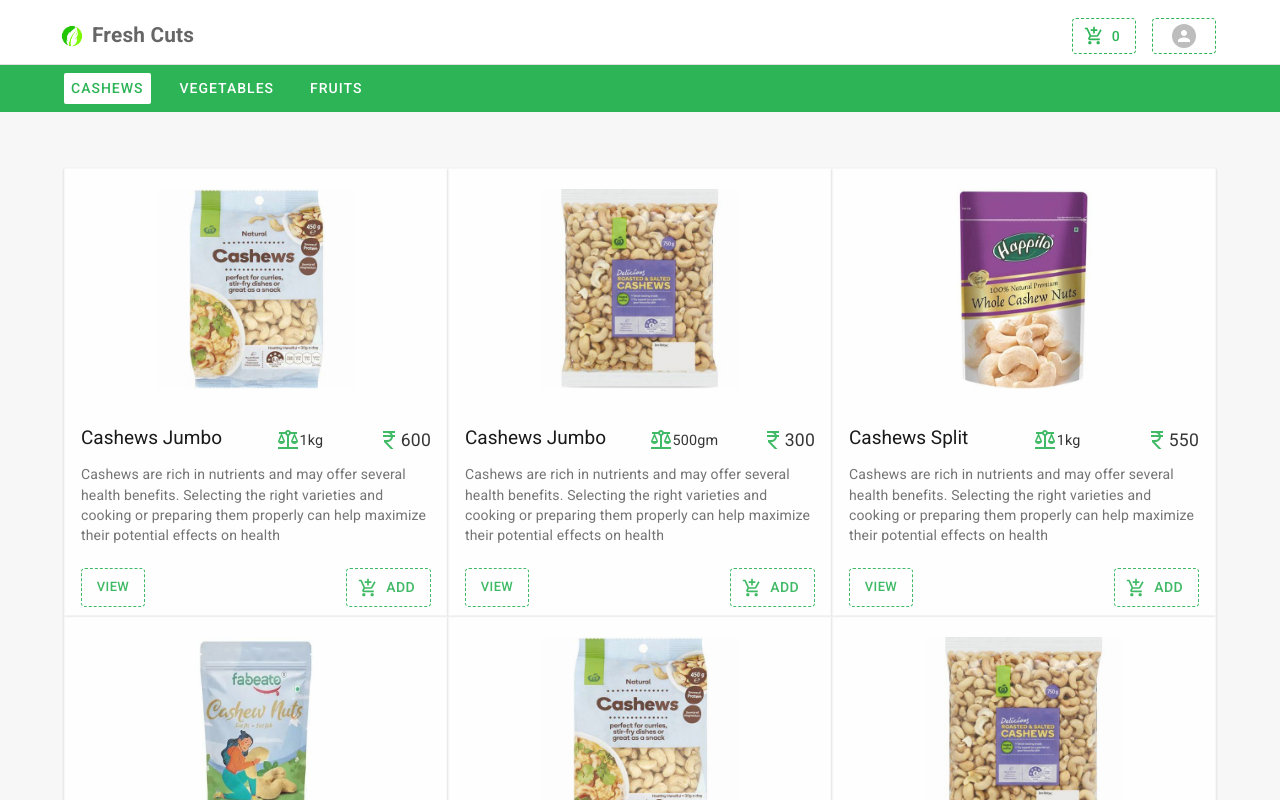
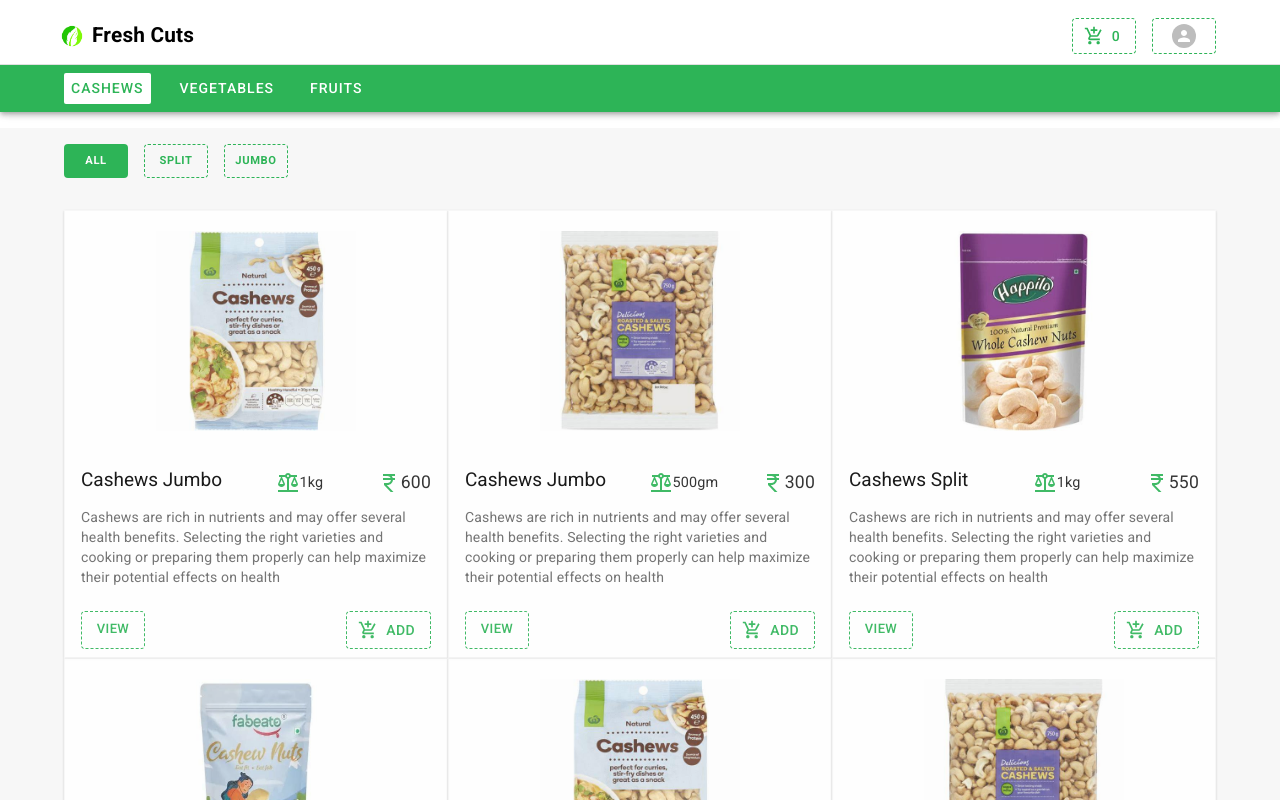
Before and after one commit to madhavavarma/shopui, a React (Create React App) app: page /shopui/checkout in a window 1280 px wide. Both pictures are taken after a click on the element "Fresh Cuts". Shown: the top 800 px of the page. Built offline with nearby package versions, Linux system fonts and the light colour scheme.

Commit message:
Subcategories

```diff
--- a/src/Components/Checkout/Order.tsx
+++ b/src/Components/Checkout/Order.tsx
@@ -35,7 +35,7 @@
   };
 
   const decrementFromCart = (product: IProduct) => {
-    dispatch(checkoutActions.decrementFromCart({ product: product }));
+    dispatch(checkoutActions.reduceProductQuantity({ product: product }));
   };
 
   const removeCartItemHandler = (product: IProduct) => {
--- a/src/Components/Layout/Header.tsx
+++ b/src/Components/Layout/Header.tsx
@@ -1,16 +1,45 @@
 import {
+  AppBar,
   Avatar,
+  Box,
   Button,
   Container,
   Divider,
   Grid,
+  Slide,
   Stack,
+  Toolbar,
   Typography,
+  useScrollTrigger,
 } from "@mui/material";
 import AddShoppingCartIcon from "@mui/icons-material/AddShoppingCart";
 import { useNavigate } from "react-router-dom";
 import { IStoreReducer } from "../../models/IStoreReducer";
 import { useSelector } from "react-redux";
+import React from "react";
+import { Categoreis } from "../Products/Categories";
+
+interface Props {
+  /**
+   * Injected by the documentation to work in an iframe.
+   * You won't need it on your project.
+   */
+  window?: () => Window;
+  children: React.ReactElement;
+}
+
+function ElevationScroll(props: Props) {
+  const { children, window } = props;
+  const trigger = useScrollTrigger({
+    disableHysteresis: true,
+    threshold: 0,
+    target: window ? window() : undefined,
+  });
+
+  return React.cloneElement(children, {
+    elevation: trigger ? 4 : 0,
+  });
+}
 
 export const Header = () => {
   const navigate = useNavigate();
@@ -30,6 +59,17 @@
 
   return (
     <header>
+      <ElevationScroll>
+        <Box>
+          <AppBar sx={{ backgroundColor: "#f9f9f9", padding: "0" }}>
+            <Toolbar
+              sx={{ backgroundColor: "#f9f9f9", padding: "0 !important" }}
+            >
+              <Box
+                display="flex"
+                flexDirection="column"
+                sx={{ backgroundColor: "#fff", width: "100%" }}
+              >
                 <Container>
                   <Grid display="flex" pt={2} pb={1} alignItems="center">
                     <Grid
@@ -49,7 +89,7 @@
                       <Typography
                         fontSize={"1.3rem"}
                         fontWeight={"bold"}
-              sx={{ cursor: "pointer" }}
+                        sx={{ cursor: "pointer", color: "black" }}
                       >
                         Fresh Cuts
                       </Typography>
@@ -64,7 +104,10 @@
                         >
                           {cart.length}
                         </Button>
-              <Button variant="outlined" onClick={accountClickHandler}>
+                        <Button
+                          variant="outlined"
+                          onClick={accountClickHandler}
+                        >
                           <Avatar sx={{ width: 24, height: 24 }}></Avatar>
                         </Button>
                       </Stack>
@@ -72,6 +115,13 @@
                   </Grid>
                 </Container>
                 <Divider />
+                <Categoreis />
+              </Box>
+            </Toolbar>
+          </AppBar>
+        </Box>
+      </ElevationScroll>
+      <Box mt={16}></Box>
     </header>
   );
 };
--- a/src/Components/Products/Categories.tsx
+++ b/src/Components/Products/Categories.tsx
@@ -1,29 +1,33 @@
-import { Container, Grid, Link } from "@mui/material";
+import { Box, Button, Container, Divider, Grid, Link } from "@mui/material";
 import { useDispatch, useSelector } from "react-redux";
 import { IStoreReducer } from "../../models/IStoreReducer";
 import { ProductActions } from "../../store/ProductSlice";
 import { categoryActions } from "../../store/CategorySlice";
 
 export const Categoreis = () => {
-
   const dispatch = useDispatch();
   const categories = useSelector((store: IStoreReducer) => store.category.list);
   const active = useSelector((store: IStoreReducer) => store.category.active);
 
+  const activeCategory = categories.find((cat) => cat.id == active);
+
   const handleCategoryClick = (id: number) => {
-    dispatch(categoryActions.setActive(id))
-  }
+    dispatch(categoryActions.setActive(id));
+  };
 
   return (
-    <nav className="navClass">
+    <nav>
+      <Box className="navClass">
         <Container>
+          <Grid display="flex" flexDirection="column">
             <Grid display="flex" gap={2} alignItems={"center"}>
-          {categories.map(x => <Grid item xs="auto">
+              {categories.map((x) => (
+                <Grid item xs="auto">
                   <Link
                     href="#"
                     underline="none"
                     variant="button"
-              onClick = {e => handleCategoryClick(x.id)}
+                    onClick={(e) => handleCategoryClick(x.id)}
                     sx={{
                       borderRadius: "2px",
                       display: "inline-block",
@@ -33,19 +37,24 @@
 
                       padding: "3px 7px",
                       letterSpacing: "1px",
-                backgroundColor: active != x.id ? "": "#fff !important",
-                color: active != x.id ? "#fff !important": "#2db457 !important",
+                      backgroundColor: active != x.id ? "" : "#fff !important",
+                      color:
+                        active != x.id
+                          ? "#fff !important"
+                          : "#2db457 !important",
                       "&:hover": {
-                  color: "#240303"
+                        color: "#240303",
                       },
                     }}
                   >
                     {x.name}
                   </Link>
-          </Grid>)}
-
+                </Grid>
+              ))}
+            </Grid>
           </Grid>
         </Container>
+      </Box>
     </nav>
   );
 };
--- a/src/Components/Products/Detail.tsx
+++ b/src/Components/Products/Detail.tsx
@@ -59,7 +59,7 @@
   };
 
   const decrementFromCart = (product: IProduct) => {
-    dispatch(checkoutActions.decrementFromCart({ product: product }));
+    dispatch(checkoutActions.reduceProductQuantity({ product: product }));
   };
 
   const isProductInCart = (product: IProduct) => {
--- a/src/Components/Products/Products.tsx
+++ b/src/Components/Products/Products.tsx
@@ -1,4 +1,5 @@
 import {
+  Box,
   Button,
   Card,
   CardActions,
@@ -9,7 +10,6 @@
   Typography,
 } from "@mui/material";
 import AddShoppingCartIcon from "@mui/icons-material/AddShoppingCart";
-import { Categoreis } from "./Categories";
 import { IStoreReducer } from "../../models/IStoreReducer";
 import { useDispatch, useSelector } from "react-redux";
 import { checkoutActions } from "../../store/CheckoutSlice";
@@ -19,6 +19,7 @@
 import BalanceOutlinedIcon from "@mui/icons-material/BalanceOutlined";
 import CurrencyRupeeIcon from "@mui/icons-material/CurrencyRupee";
 import { useNavigate } from "react-router-dom";
+import SubCategories from "./SubCategories";
 
 export const Products = () => {
   var dispatch = useDispatch();
@@ -27,9 +28,14 @@
   var cartProducts = useSelector(
     (store: IStoreReducer) => store.checkout.cartList
   );
-  var activeCategory = useSelector(
-    (store: IStoreReducer) => store.category.active
+
+  const categories = useSelector((store: IStoreReducer) => store.category.list);
+  const active = useSelector((store: IStoreReducer) => store.category.active);
+  const subActive = useSelector(
+    (store: IStoreReducer) => store.category.subActive
   );
+
+  const activeCategory = categories.find((cat) => cat.id == active);
 
   const addToCartHandler = (product: IProduct) => {
     dispatch(checkoutActions.addToCart({ product: product }));
@@ -40,7 +46,7 @@
   };
 
   const decrementFromCart = (product: IProduct) => {
-    dispatch(checkoutActions.decrementFromCart({ product: product }));
+    dispatch(checkoutActions.reduceProductQuantity({ product: product }));
   };
 
   const isProductInCart = (product: IProduct) => {
@@ -57,11 +63,15 @@
 
   return (
     <section className="backgroundf7">
-      <Categoreis />
       <Container>
-        <Grid container mt={1} pt={6} pb={10}>
+        <SubCategories />
+        <Grid container pt={4} pb={10}>
           {products
-            .filter((product) => product.categories.includes(activeCategory))
+            .filter((product) => product.categories.includes(active))
+            .filter(
+              (product) =>
+                subActive == -1 || product.subCategories.includes(subActive)
+            )
             .map((product, index) => {
               return (
                 <Grid
--- /dev/null
+++ b/src/Components/Products/SubCategories.tsx
@@ -0,0 +1,57 @@
+import { Box, Button, Grid } from "@mui/material";
+import { useDispatch, useSelector } from "react-redux";
+import { IStoreReducer } from "../../models/IStoreReducer";
+import { categoryActions } from "../../store/CategorySlice";
+
+const SubCategories = () => {
+  const dispatch = useDispatch();
+  const categories = useSelector((store: IStoreReducer) => store.category.list);
+  const active = useSelector((store: IStoreReducer) => store.category.active);
+  const subActive = useSelector(
+    (store: IStoreReducer) => store.category.subActive
+  );
+
+  const activeCategory = categories.find((cat) => cat.id == active);
+
+  const handleCatClick = (id: number) => {
+    dispatch(categoryActions.setSubActive(id));
+  };
+
+  return (
+    <Box>
+      <Grid display="flex" pt={2} gap={2} alignItems={"center"} sx={{}}>
+        <Button
+          sx={{
+            color: subActive == -1 ? "#f9f9f9 !important" : "",
+            backgroundColor: subActive == -1 ? "#2db457 !important" : "",
+            fontSize: "0.7rem !important",
+            fontWeight: "bold",
+            letterSpacing: 0.6,
+          }}
+          onClick={(e) => handleCatClick(-1)}
+        >
+          {"ALL"}
+        </Button>
+        {activeCategory?.subCategoreis?.map((subCat) => (
+          <Grid item xs="auto">
+            <Button
+              onClick={(e) => handleCatClick(subCat.id)}
+              sx={{
+                color: subActive == subCat.id ? "#f9f9f9 !important" : "",
+                backgroundColor:
+                  subActive == subCat.id ? "#2db457 !important" : "",
+                fontSize: "0.7rem !important",
+                fontWeight: "bold",
+                letterSpacing: 0.6,
+              }}
+            >
+              {subCat.name}
+            </Button>
+          </Grid>
+        ))}
+      </Grid>
+    </Box>
+  );
+};
+
+export default SubCategories;
--- a/src/models/ICategory.ts
+++ b/src/models/ICategory.ts
@@ -1,4 +1,5 @@
 export interface Category {
   id: number;
   name: string;
+  subCategoreis?: Category[]
 }
--- a/src/models/IProduct.ts
+++ b/src/models/IProduct.ts
@@ -6,4 +6,5 @@
   description: string;
   image: string;
   categories: number[];
+  subCategories: number[];
 }
--- a/src/models/IStoreCategory.ts
+++ b/src/models/IStoreCategory.ts
@@ -3,4 +3,5 @@
 export interface IStoreCategory {
   list: Category[];
   active: number;
+  subActive: number;
 }
--- a/src/store/CategorySlice.tsx
+++ b/src/store/CategorySlice.tsx
@@ -3,11 +3,19 @@
 
 var initialState: IStoreCategory = {
   list: [
-    { id: 0, name: "Cashews" },
+    {
+      id: 0,
+      name: "Cashews",
+      subCategoreis: [
+        { id: 1, name: "Split" },
+        { id: 2, name: "Jumbo" },
+      ],
+    },
     { id: 1, name: "Vegetables" },
     { id: 2, name: "Fruits" },
   ],
   active: 0,
+  subActive: -1,
 };
 
 const categorySlice = createSlice({
@@ -19,6 +27,10 @@
     },
     setActive(state, action) {
       state.active = action.payload;
+      state.subActive = -1;
+    },
+    setSubActive(state, action) {
+      state.subActive = action.payload;
     },
   },
 });
--- a/src/store/CheckoutSlice.tsx
+++ b/src/store/CheckoutSlice.tsx
@@ -49,7 +49,7 @@
         });
       }
     },
-    decrementFromCart(state, action) {
+    reduceProductQuantity(state, action) {
       var product = action.payload.product as IProduct;
       var cartProduct = state.cartList.find(
         (cartItem) => cartItem.product.id == product.id
--- a/src/store/ProductSlice.tsx
+++ b/src/store/ProductSlice.tsx
@@ -6,45 +6,55 @@
     name: "Cashews Jumbo",
     weight: "1kg",
     price: "600",
-    description: "Cashews are rich in nutrients and may offer several health benefits. Selecting the right varieties and cooking or preparing them properly can help maximize their potential effects on health",
+    description:
+      "Cashews are rich in nutrients and may offer several health benefits. Selecting the right varieties and cooking or preparing them properly can help maximize their potential effects on health",
     image: "./cashew1.jpeg",
     categories: [0],
+    subCategories: [2],
   },
   {
     id: 2,
     name: "Cashews Jumbo",
     weight: "500gm",
     price: "300",
-    description: "Cashews are rich in nutrients and may offer several health benefits. Selecting the right varieties and cooking or preparing them properly can help maximize their potential effects on health",
+    description:
+      "Cashews are rich in nutrients and may offer several health benefits. Selecting the right varieties and cooking or preparing them properly can help maximize their potential effects on health",
     image: "./cashew2.jpeg",
     categories: [0],
+    subCategories: [2],
   },
   {
     id: 3,
     name: "Cashews Split",
     weight: "1kg",
     price: "550",
-    description: "Cashews are rich in nutrients and may offer several health benefits. Selecting the right varieties and cooking or preparing them properly can help maximize their potential effects on health",
+    description:
+      "Cashews are rich in nutrients and may offer several health benefits. Selecting the right varieties and cooking or preparing them properly can help maximize their potential effects on health",
     image: "./cashew3.jpeg",
     categories: [0],
+    subCategories: [1],
   },
   {
     id: 4,
     name: "Cashews Split",
     weight: "500gm",
     price: "250",
-    description: "Cashews are rich in nutrients and may offer several health benefits. Selecting the right varieties and cooking or preparing them properly can help maximize their potential effects on health",
+    description:
+      "Cashews are rich in nutrients and may offer several health benefits. Selecting the right varieties and cooking or preparing them properly can help maximize their potential effects on health",
     image: "./cashew4.jpeg",
     categories: [0],
+    subCategories: [1],
   },
   {
     id: 5,
     name: "Cashews Split",
     weight: "10kg",
     price: "5000",
-    description: "Cashews are rich in nutrients and may offer several health benefits. Selecting the right varieties and cooking or preparing them properly can help maximize their potential effects on health",
+    description:
+      "Cashews are rich in nutrients and may offer several health benefits. Selecting the right varieties and cooking or preparing them properly can help maximize their potential effects on health",
     image: "./cashew1.jpeg",
     categories: [0, 1],
+    subCategories: [1],
   },
 
   {
@@ -52,9 +62,11 @@
     name: "Cashews Split",
     weight: "10kg",
     price: "5000",
-    description: "Cashews are rich in nutrients and may offer several health benefits. Selecting the right varieties and cooking or preparing them properly can help maximize their potential effects on health",
+    description:
+      "Cashews are rich in nutrients and may offer several health benefits. Selecting the right varieties and cooking or preparing them properly can help maximize their potential effects on health",
     image: "./cashew2.jpeg",
-    categories: [0,1],
+    categories: [0, 1],
+    subCategories: [1],
   },
 
   {
@@ -62,9 +74,11 @@
     name: "Cashews Split",
     weight: "10kg",
     price: "5000",
-    description: "Cashews are rich in nutrients and may offer several health benefits. Selecting the right varieties and cooking or preparing them properly can help maximize their potential effects on health",
+    description:
+      "Cashews are rich in nutrients and may offer several health benefits. Selecting the right varieties and cooking or preparing them properly can help maximize their potential effects on health",
     image: "./cashew3.jpeg",
     categories: [0],
+    subCategories: [1],
   },
 
   {
@@ -72,9 +86,11 @@
     name: "Cashews Split",
     weight: "10kg",
     price: "5000",
-    description: "Cashews are rich in nutrients and may offer several health benefits. Selecting the right varieties and cooking or preparing them properly can help maximize their potential effects on health",
+    description:
+      "Cashews are rich in nutrients and may offer several health benefits. Selecting the right varieties and cooking or preparing them properly can help maximize their potential effects on health",
     image: "./cashew4.jpeg",
     categories: [0],
+    subCategories: [1],
   },
 ];
 
```
Lines whose indentation alone changed are shown as unchanged.
